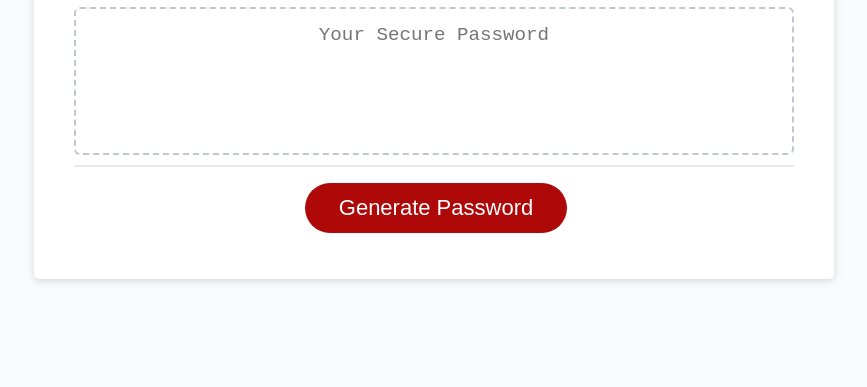
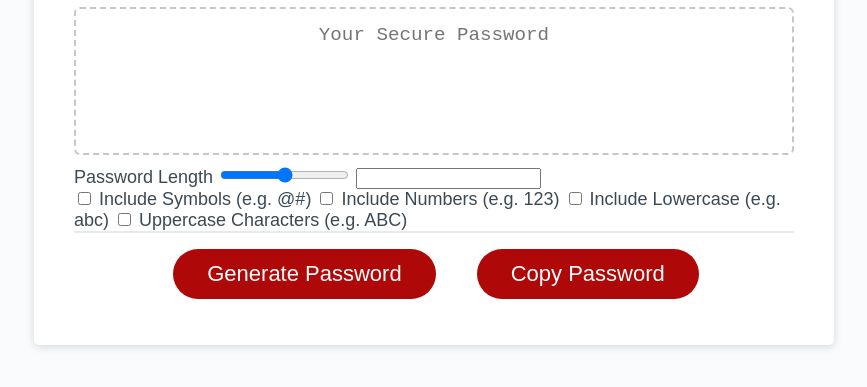
Before and after one commit to perezr1/3-Password-Generator, a plain HTML site: page Develop/index.html in a window 1280 px wide. Shown: the part 241-628 px from the top of the page, without its empty margins (206-1073 px from the left). Drawn offline with Linux system fonts and the light colour scheme.

Commit message:
this update I got the range to work, added all the checkboxes for the character options

```diff
--- a/Develop/index.html
+++ b/Develop/index.html
@@ -10,10 +10,13 @@
 </head>
 
 <body>
+
   <div class="wrapper">
+
     <header>
       <h1>Password Generator</h1>
     </header>
+
     <div class="card">
       <div class="card-header">
         <h2>Generate a Password</h2>
@@ -21,12 +24,41 @@
       <div class="card-body">
         <textarea readonly id="password" placeholder="Your Secure Password" aria-label="Generated Password"></textarea>
       </div>
+
+      <!-- This creates my range for the numbers -->
+      <div id="sec_options">
+        <label for="customRange1">Password Length</label>
+        <input type="range" name="rangeInput" min="8" max="128" onclick=updateTextInput(this.value);>
+        <input type="text" id="textInput" value="">
+      </div>
+
+      <!-- This makes the checkbox for the characters -->
+      <div>
+        <input type="checkbox" name="Symbols" id="Symbols" onclick="S7P(false);">
+        <label for="Symbols">Include Symbols (e.g. @#)</label>
+
+        <input type="checkbox" name="Numbers" id="Numbers" onclick="S7P(false);">
+        <label for="Numbers">Include Numbers (e.g. 123)</label>
+
+        <input type="checkbox" name="Lowercase" id="Lowercase" onclick="S7P(false);">
+        <label for="Lowercase">Include Lowercase (e.g. abc)</label>
+
+        <input type="checkbox" name="Uppercase" id="Uppercase" onclick="S7P( false );">
+        <label for="Uppercase">Uppercase Characters (e.g. ABC)</label>
+      </div>
+
+      <!-- This create my red buttons -->
       <div class="card-footer">
         <button id="generate" class="btn">Generate Password</button>
+        <button id="generate" class="btn">Copy Password</button>
       </div>
+
     </div>
+
   </div>
+  <!-- File linking my JavaScript file -->
   <script src="script.js"></script>
+
 </body>
 
 </html>
--- a/Develop/script.js
+++ b/Develop/script.js
@@ -10,5 +10,9 @@ function writePassword() {
 
 }
 
+function updateTextInput(val) {
+  document.getElementById('textInput').value=val;
+}
+
 // Add event listener to generate button
 generateBtn.addEventListener("click", writePassword);
```
